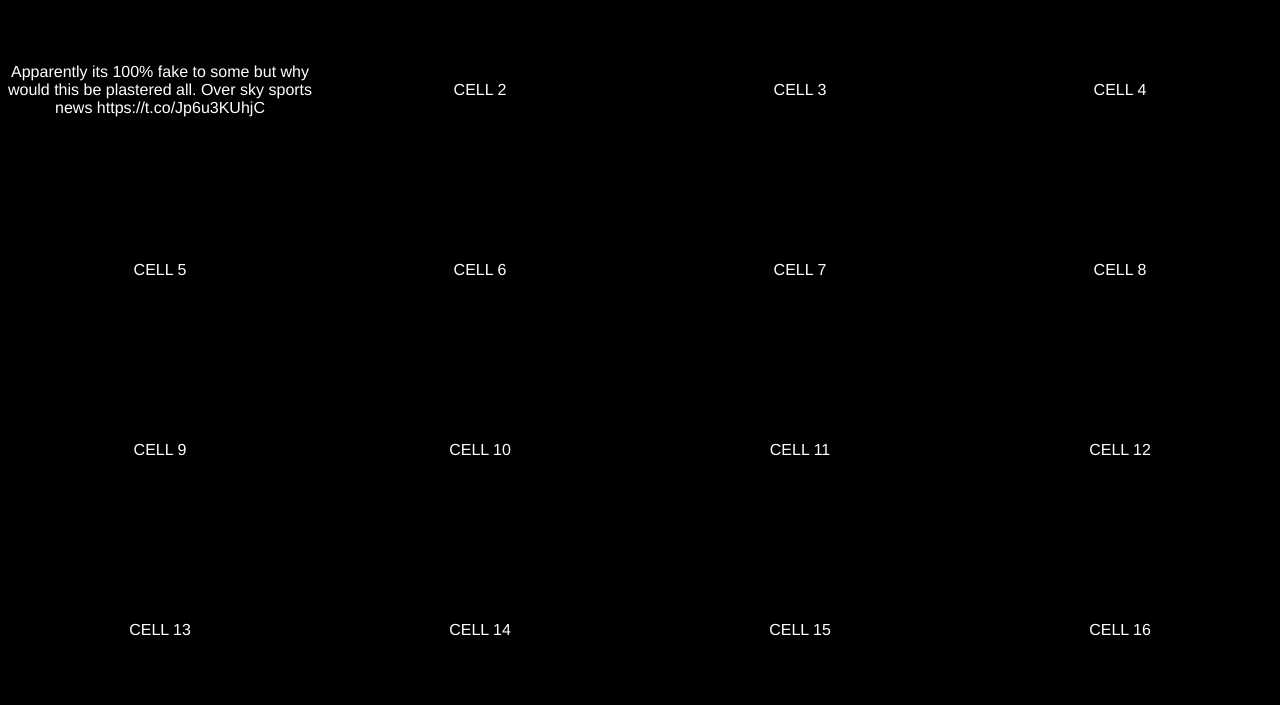
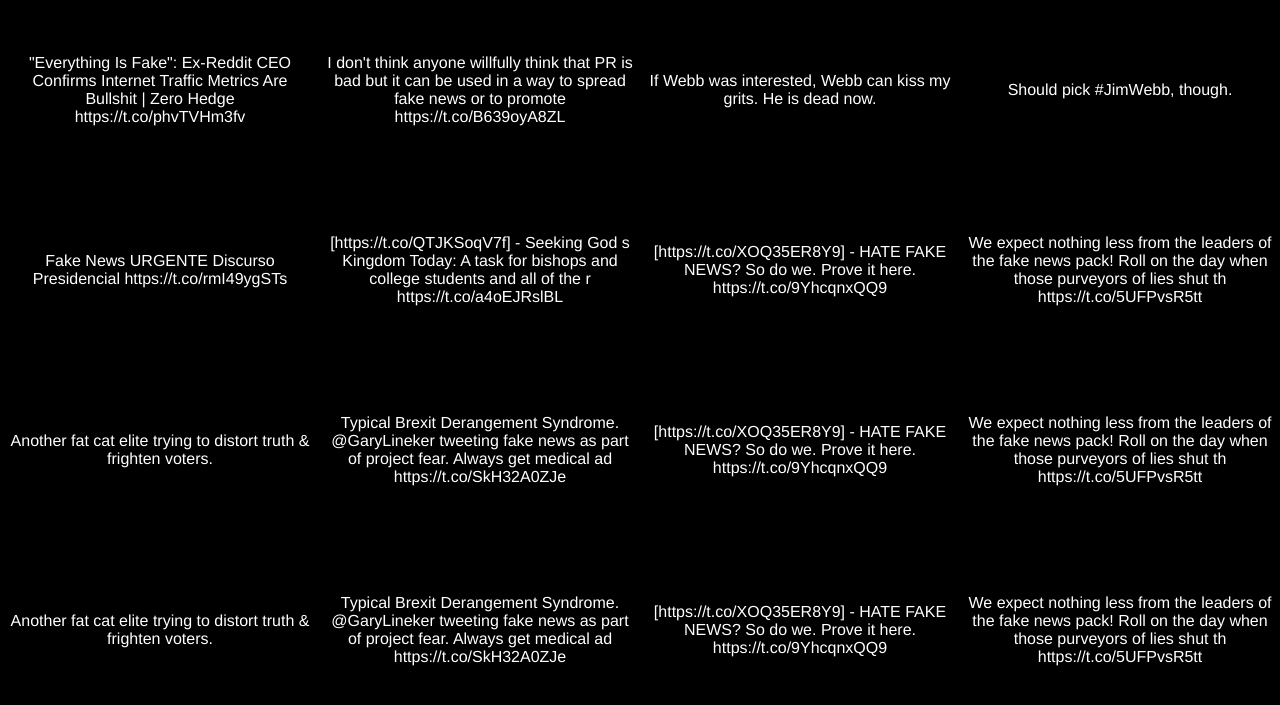
Before and after one commit to cpvalente/twitterWall, a Flask app: page /screen1 in a window 1280 px wide. Shown: the top 705 px of the page. Run offline with Flask 2, Linux system fonts and the light colour scheme; parts of the project's set-up code (start-up, migrations or seed data) failed here and were passed over.

Commit message:
screen populates from csv

```diff
--- a/home/views.py
+++ b/home/views.py
@@ -2,6 +2,7 @@ from flask import Blueprint, render_template
 import os
 import csv
 import json
+from file_read_backwards import FileReadBackwards
 
 web_app = Blueprint('home_view', __name__)
 
@@ -25,9 +26,9 @@ def display_table():
 
 @web_app.route('/tablecontent.json')
 def table_content():
-    """Function returns json from table csv."""
+    """Function returns json from csv table."""
     csvfile = open(db_path, 'r')
-    fieldnames = ("id", "date", "user", "text", "status")
+    fieldnames = ('id', 'date', 'user', 'text', 'status')
     reader = csv.DictReader(csvfile, fieldnames)
     out = json.dumps([row for row in reader])
     return out
@@ -45,6 +46,25 @@ def display_screen2():
     return render_template('screen2.html')
 
 
+@web_app.route('/screencontent.json')
+def screen_content():
+    """Function returns json from selected data in csv table."""
+    limit = 16
+    approval_string = 'FOR_REVIEW'
+    row_list = []
+    with open(db_path, newline='') as csvfile:
+        reader = csv.DictReader(csvfile)
+        it = 0
+        for row in reader:
+            if it >= limit:
+                break
+            elif row['status'] == approval_string:
+                row_list.append(row)
+                it = it + 1
+    out = json.dumps(row_list)
+    return out
+
+
 @web_app.errorhandler(404)  # Not found
 @web_app.errorhandler(403)  # Forbidden
 @web_app.errorhandler(410)  # Gone
@@ -52,3 +72,6 @@ def display_screen2():
 def page_not_found(e):
     """Function for error handling."""
     return 'Error encountered {}'.format(e)
+
+if __name__ == '__main__':
+    screen_content()
--- a/run.py
+++ b/run.py
@@ -4,6 +4,9 @@ import twitterStream as t
 import configparser
 
 if __name__ == '__main__':
+    # move all of this to util.py
+    # https://stackoverflow.com/questions/13034496/using-global-variables-between-files
+
     # get settings from file
     print('!!!!!!!!!!!!!!')
     print('Opening settings file...')
@@ -36,5 +39,5 @@ if __name__ == '__main__':
 
     # starting Flask application
     print('Initialize Flask...')
-    app = w.create_app()  # Create application with our config file
-    app.run(host=host, port=port)  # Run our application
+    app = w.create_app()  # Create application
+    app.run(host=host, port=port)  # Run application
--- a/templates/screen1.html
+++ b/templates/screen1.html
@@ -6,77 +6,28 @@
     <link rel= "stylesheet" type= "text/css" href= "{{ url_for('static',filename='styles/style.css') }}">
     <script src="{{ url_for('static', filename='jquery-3.3.1.min.js') }}"></script>
     <script>
-    // every couple of seconds (on trigger?) check for new values
-    // if there is something new
-    // get cell to modify
-    // get current text on that cell
-    // backspace from that text
-    // write new text
-    // ideally update_cell(id, time out, time in)
-      var i = 0;
-      var txt = 'Lorem ipsum dummy text blabla.';
-      var speed = 50;
-      var id = "1"
-      function typeWriter() {
-        if (i < txt.length) {
-          console.log("Here")
-          document.getElementById(id).innerHTML += txt.charAt(i);
-          i++;
-          setTimeout(typeWriter, speed);
-        }
+      $(function() {
+          startRefresh();
+      });
+
+      function startRefresh() {
+        setTimeout(startRefresh, 3000);
+        var container = $('.container');
+        container.empty()
+        $.getJSON('screencontent.json', function(data) {
+          $(data).each(function(index, item) {
+            container.append(
+              $(`<div class="cell">
+                 ${item.text}
+                 </div>`)
+            );
+          });
+        });
       }
     </script>
   </head>
   <body>
     <div class="container">
-     <div class="cell" id="1">
-       Apparently its 100% fake to some but why would this be plastered all. Over sky sports news https://t.co/Jp6u3KUhjC
-     </div>
-     <div class="cell" id="2">
-       CELL 2
-     </div>
-     <div class="cell" id="3">
-       CELL 3
-     </div>
-     <div class="cell" id="4">
-       CELL 4
-     </div>
-     <div class="cell" id="5">
-       CELL 5
-     </div>
-     <div class="cell" id="6">
-       CELL 6
-     </div>
-     <div class="cell" id="7">
-       CELL 7
-     </div>
-     <div class="cell" id="8">
-       CELL 8
-     </div>
-     <div class="cell" id="9">
-       CELL 9
-     </div>
-     <div class="cell" id="10">
-       CELL 10
-     </div>
-     <div class="cell" id="11">
-       CELL 11
-     </div>
-     <div class="cell" id="12">
-       CELL 12
-     </div>
-     <div class="cell" id="13">
-       CELL 13
-     </div>
-     <div class="cell" id="14">
-       CELL 14
-     </div>
-     <div class="cell" id="15">
-       CELL 15
-     </div>
-     <div class="cell" id="16">
-       CELL 16
-     </div>
    </div>
   </body>
 </html>
```
Also changed, not shown: csv-test.py (deleted, +0 -12 lines), twitterStream.py (+6 -5 lines).
